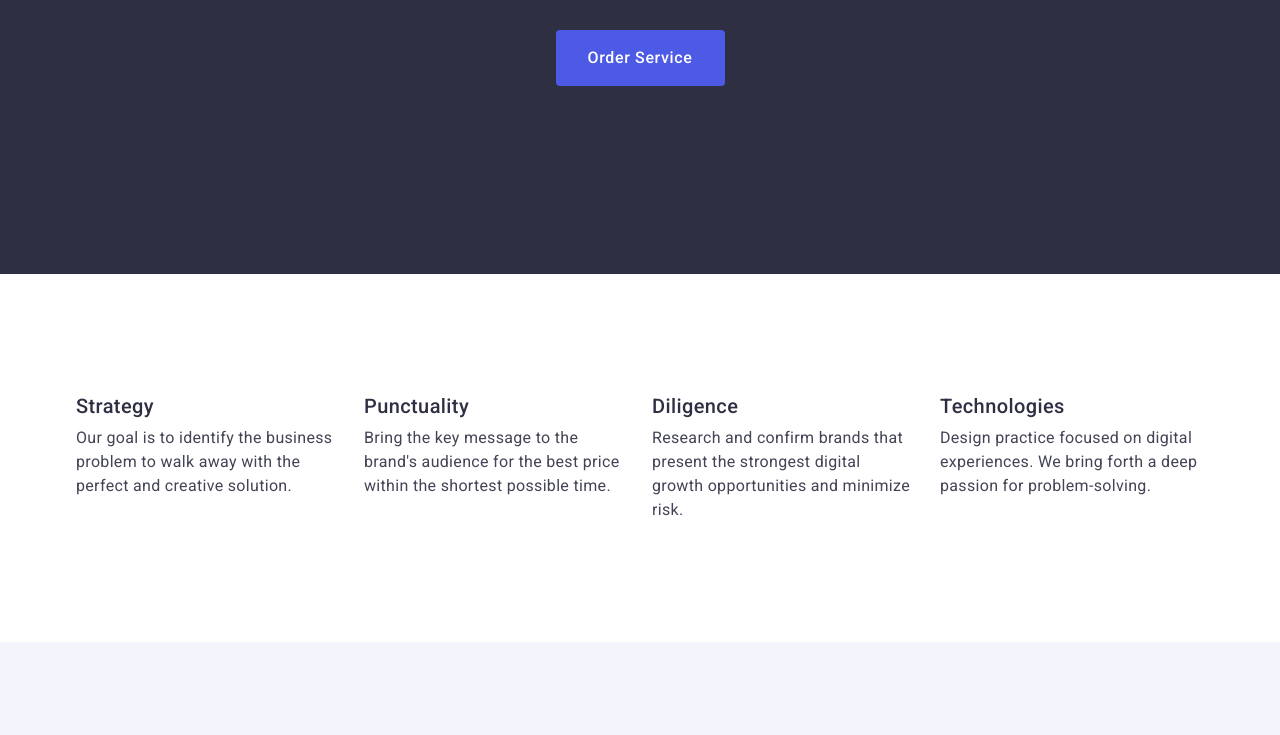
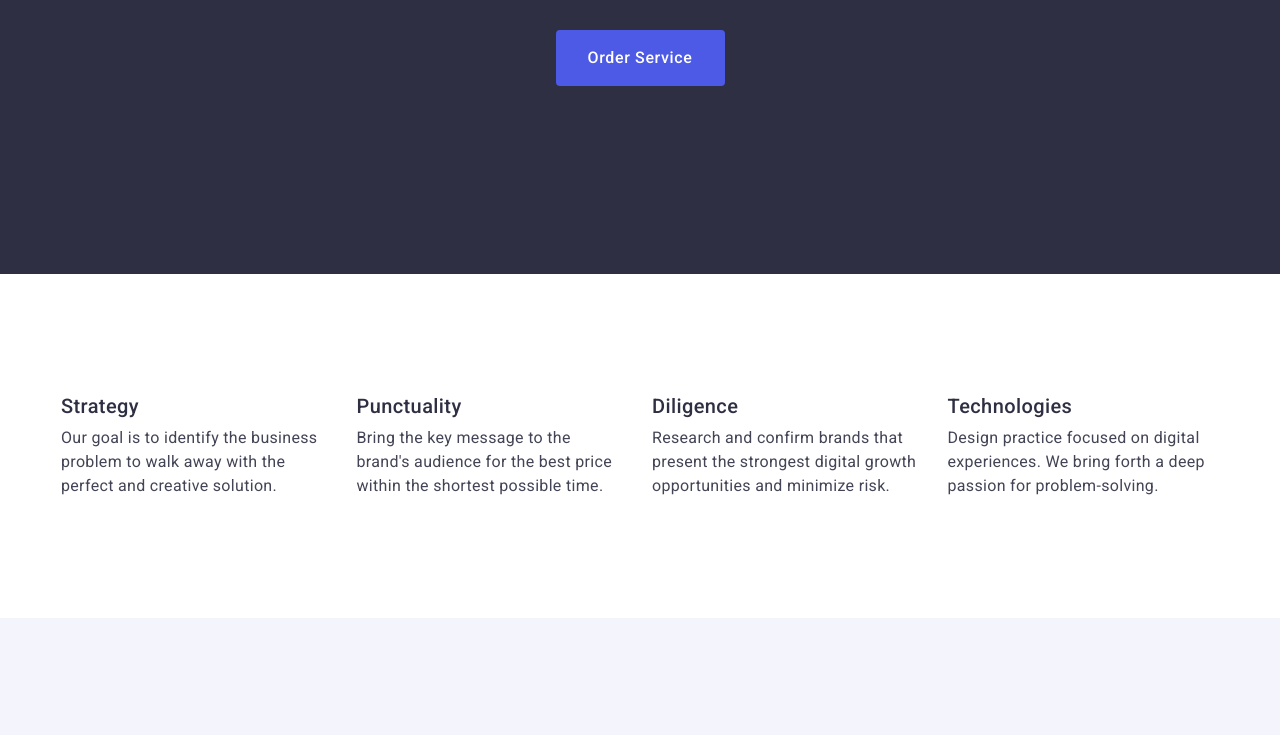
Before and after one commit to YehorK88/goit-homework-03, a plain HTML site: page index.html in a window 1280 px wide. Shown: the part 399-1134 px from the top of the page. Drawn offline with nearby package versions, Linux system fonts and the light colour scheme.

Commit message:
Update styles.css
/

```diff
--- a/css/styles.css
+++ b/css/styles.css
@@ -201,7 +201,9 @@ body {
 
 .footer-class {
   background-color: #2e2f42;
+  padding: 100px 0;
   padding: 140px 1020px 156px 100px;
+
 }
 
 .footer-logo {
@@ -256,8 +258,6 @@ header {
 .container {
   width: 1158px;
   margin: 0 auto;
-  padding-left: 15px;
-  padding-right: 15px;
 }
 
 .nav {
```
